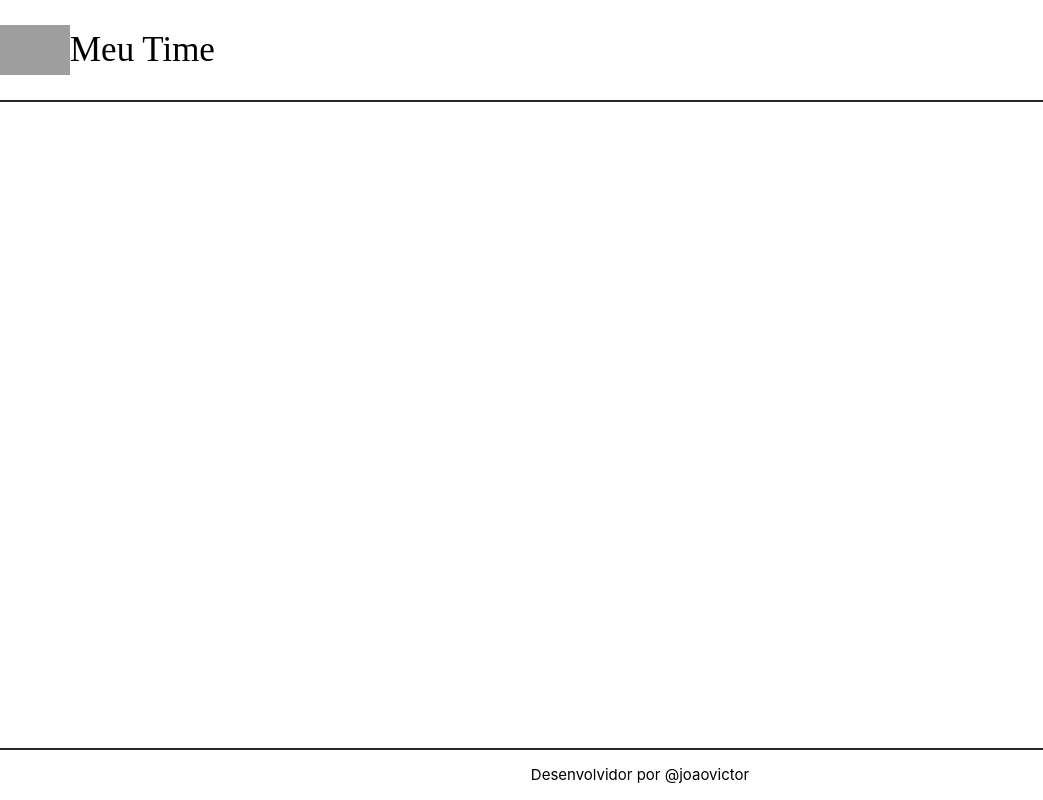
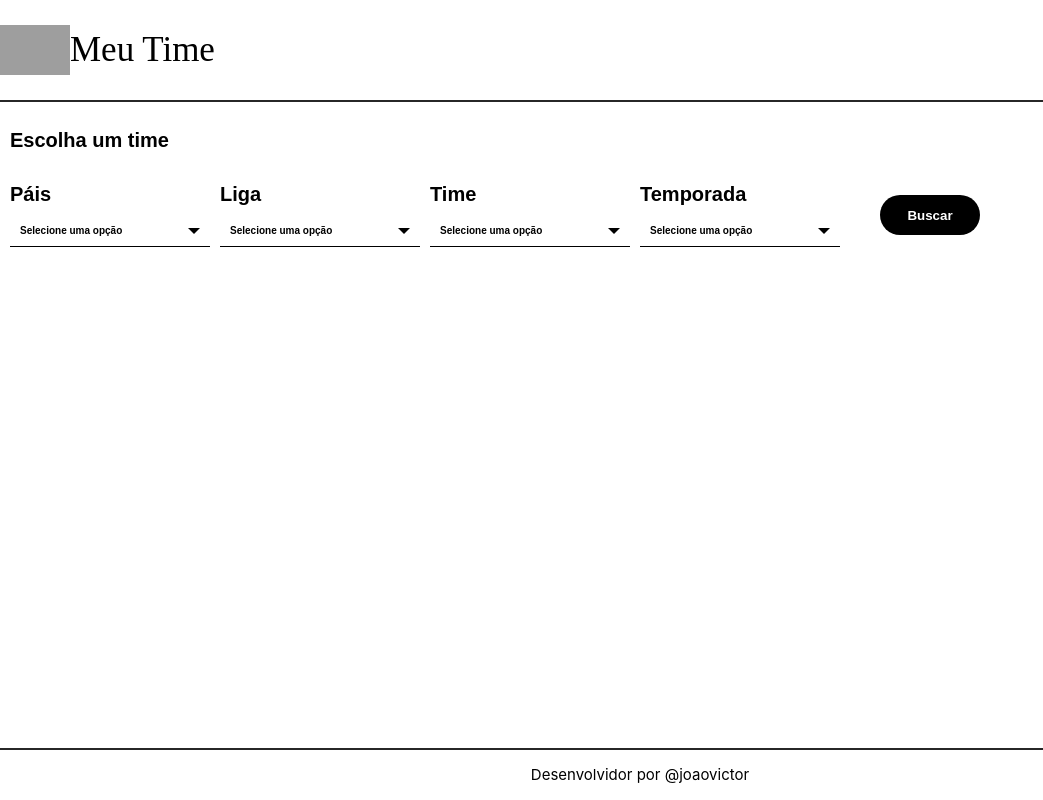
Before and after one commit to joaovictorgit/meu-time, a React (Create React App) app: page / in a window 1280 px wide. Shown: the whole page, without its empty margins (0-1043 px from the left). Built offline with nearby package versions, Linux system fonts and the light colour scheme; grey boxes are pictures that could not be loaded.

Commit message:
Add new components

```diff
--- a/src/App.css
+++ /dev/null
@@ -1,38 +0,0 @@
-.App {
-  text-align: center;
-}
-
-.App-logo {
-  height: 40vmin;
-  pointer-events: none;
-}
-
-@media (prefers-reduced-motion: no-preference) {
-  .App-logo {
-    animation: App-logo-spin infinite 20s linear;
-  }
-}
-
-.App-header {
-  background-color: #282c34;
-  min-height: 100vh;
-  display: flex;
-  flex-direction: column;
-  align-items: center;
-  justify-content: center;
-  font-size: calc(10px + 2vmin);
-  color: white;
-}
-
-.App-link {
-  color: #61dafb;
-}
-
-@keyframes App-logo-spin {
-  from {
-    transform: rotate(0deg);
-  }
-  to {
-    transform: rotate(360deg);
-  }
-}
--- a/src/App.tsx
+++ b/src/App.tsx
@@ -1,17 +1,8 @@
 import React from "react";
-
-import "./App.css";
-import Header from "./components/header/header";
-import Footer from "./components/footer/footer";
+import Home from "./screens/home/home";
 
 function App() {
-  return (
-    <div className="App">
-      <Header />
-
-      <Footer />
-    </div>
-  );
+  return <Home />;
 }
 
 export default App;
--- /dev/null
+++ b/src/components/button/button-style.css
@@ -0,0 +1,10 @@
+.button {
+  width: 100px;
+  height: 40px;
+  background: #000000;
+  border: none;
+  border-radius: 20px;
+  color: #fff;
+  font-weight: bold;
+  cursor: pointer;
+}
--- /dev/null
+++ b/src/components/button/button.tsx
@@ -0,0 +1,11 @@
+import "./button-style.css";
+
+interface TButton {
+  nameButton: string;
+}
+
+const Button = ({ nameButton }: TButton) => {
+  return <button className="button">{nameButton}</button>;
+};
+
+export default Button;
--- /dev/null
+++ b/src/components/form-team/form-team-style.css
@@ -0,0 +1,27 @@
+.container-form {
+  display: flex;
+  flex-direction: column;
+  row-gap: 5px;
+  padding: 10px;
+}
+
+.title-form {
+  font-family: Arial, sans-serif;
+  font-style: normal;
+  font-weight: 600;
+  font-size: 20px;
+  line-height: 56px;
+  color: #000000;
+}
+
+.form-team {
+  display: flex;
+  flex-direction: row;
+  column-gap: 10px;
+  align-items: center;
+}
+
+.btn-search {
+  margin-top: 10px;
+  margin-left: 30px;
+}
--- /dev/null
+++ b/src/components/form-team/form-team.tsx
@@ -0,0 +1,26 @@
+import Button from "../button/button";
+import Select from "../select/select";
+import "./form-team-style.css";
+
+interface TForm {
+  showResult: any;
+}
+
+const FormTeam = ({ showResult }: TForm) => {
+  const auxArray = ["Páis", "Liga", "Time", "Temporada"];
+  return (
+    <div className="container-form" onClick={showResult}>
+      <label className="title-form">Escolha um time</label>
+      <div className="form-team">
+        {auxArray.map((arr, index) => (
+          <Select array={[]} name={arr} key={index} />
+        ))}
+        <div className="btn-search">
+          <Button nameButton="Buscar" />
+        </div>
+      </div>
+    </div>
+  );
+};
+
+export default FormTeam;
--- /dev/null
+++ b/src/components/select/select-style.css
@@ -0,0 +1,47 @@
+.select {
+  display: flex;
+  flex-direction: column;
+}
+
+.text-title-select {
+  font-family: Arial, sans-serif;
+  font-style: normal;
+  font-weight: 800;
+  font-size: 20px;
+  line-height: 42px;
+  color: #000000;
+}
+
+.select-container {
+  position: relative;
+  width: 200px;
+}
+
+select {
+  width: 200px;
+  padding: 10px;
+  border: none;
+  border-bottom: 1px solid #000;
+  appearance: none;
+  background-color: transparent;
+  font-size: 10px;
+  font-weight: 600;
+  font-family: Arial, sans-serif;
+}
+
+select:focus {
+  outline: none;
+}
+
+.select-arrow {
+  position: absolute;
+  top: 50%;
+  right: 10px;
+  transform: translateY(-50%);
+  width: 0;
+  height: 0;
+  border-style: solid;
+  border-width: 6px 6px 0 6px;
+  border-color: #000 transparent transparent transparent;
+  pointer-events: none;
+}
--- /dev/null
+++ b/src/components/select/select.tsx
@@ -0,0 +1,32 @@
+import { useState } from "react";
+import "./select-style.css";
+
+interface TSelect {
+  array: [];
+  name: string;
+}
+
+const Select = ({ array, name }: TSelect) => {
+  const [selectedOption, setSelectedOption] = useState("");
+
+  const handleSelectChange = (event: any) => {
+    setSelectedOption(event.target.value);
+  };
+
+  return (
+    <div className="select">
+      <label className="text-title-select">{name}</label>
+      <div className="select-container">
+        <select value={selectedOption} onChange={handleSelectChange}>
+          <option value="">Selecione uma opção</option>
+          <option value="opcao1">Opção 1</option>
+          <option value="opcao2">Opção 2</option>
+          <option value="opcao3">Opção 3</option>
+        </select>
+        <span className="select-arrow"></span>
+      </div>
+    </div>
+  );
+};
+
+export default Select;
--- /dev/null
+++ b/src/screens/home/home-style.css
@@ -0,0 +1,19 @@
+.home {
+  display: flex;
+  flex-direction: column;
+}
+
+.result-search {
+  position: absolute;
+  top: 65%;
+  left: 50%;
+  transform: translate(-50%, -50%);
+  width: 200px;
+  height: 230px;
+  background: #d4d4d4;
+  border: none;
+  display: flex;
+  justify-content: center;
+  align-items: center;
+  cursor: pointer;
+}
--- /dev/null
+++ b/src/screens/home/home.tsx
@@ -0,0 +1,27 @@
+import { useState } from "react";
+import Footer from "../../components/footer/footer";
+import FormTeam from "../../components/form-team/form-team";
+import Header from "../../components/header/header";
+
+import "./home-style.css";
+
+const Home = () => {
+  const [result, setResult] = useState("");
+  const showResult = () => {
+    setResult("Foi");
+  };
+  return (
+    <div className="home">
+      <Header />
+      <FormTeam showResult={showResult} />
+      {result !== "" ? (
+        <div className="result-search">
+          <label>Foi</label>
+        </div>
+      ) : null}
+      <Footer />
+    </div>
+  );
+};
+
+export default Home;
```
